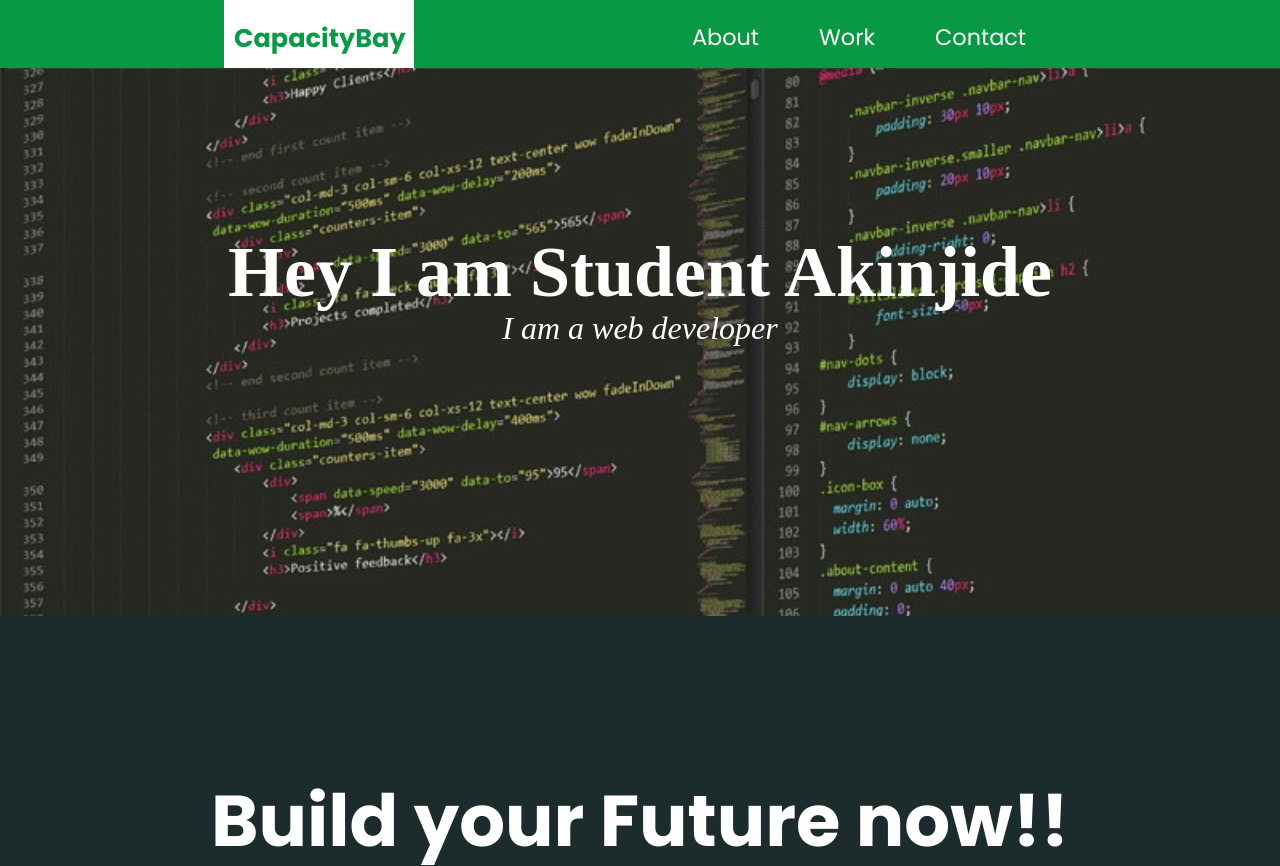
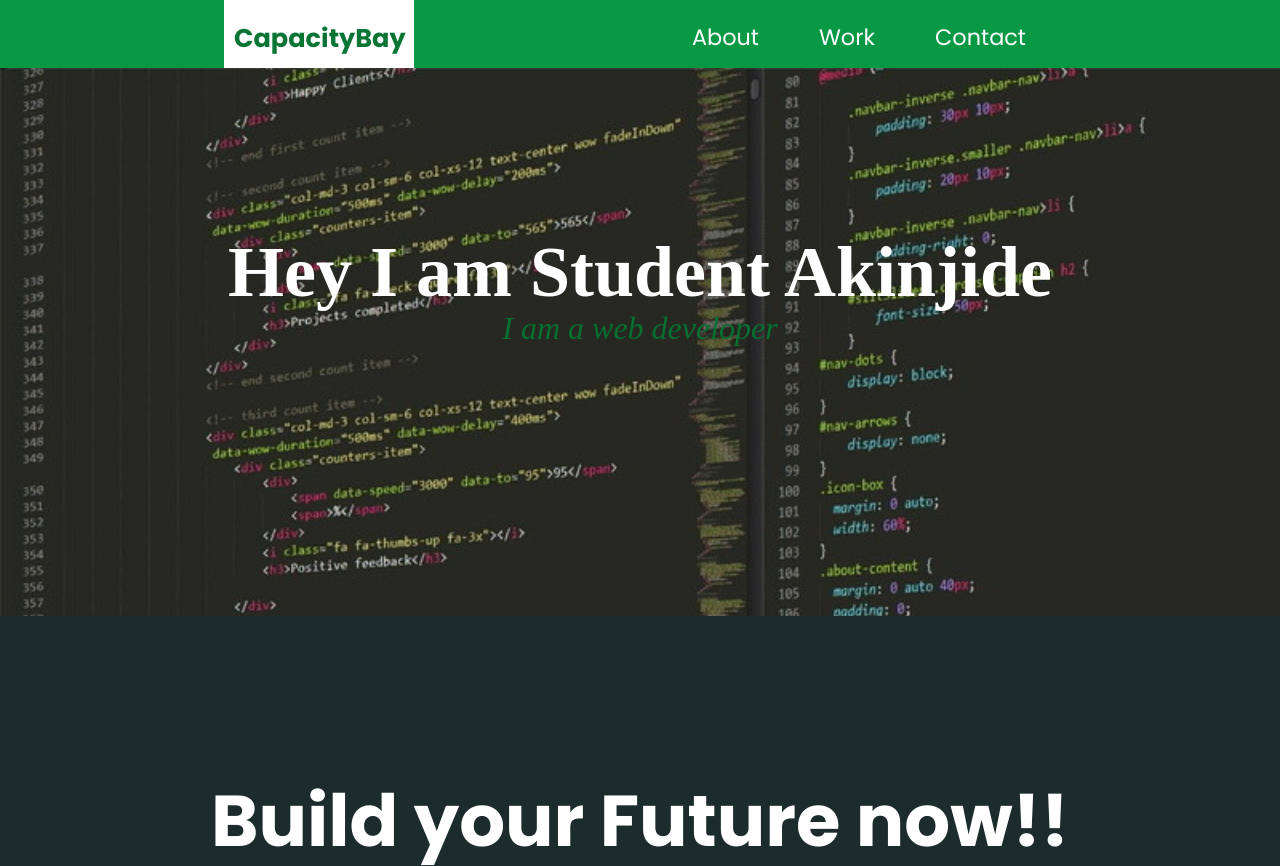
Before and after one commit to hakinj/4th-css-assignment, a plain HTML site: page index.html in a window 1280 px wide. Shown: the top 866 px of the page. Drawn offline with Linux system fonts and the light colour scheme.

Commit message:
add file

```diff
--- a/style.css
+++ b/style.css
@@ -33,7 +33,7 @@ body{
     font-size: 1.6em;
     font-weight: 500;
     background-color: white;
-    color: #059742fa ;
+    color: #037231fa ;
     width: 120px;
     padding: 40px 60px 10px 10px;
     margin-top: -78px ;
@@ -78,6 +78,9 @@ h1{
     font-size: 4.5rem;
     padding-top: 200px;
 
+}
+.middle-section > .middle-word p{
+    color: #037231fa;
 }
 .middle-section .middle-word p{
     text-align: center;
```
